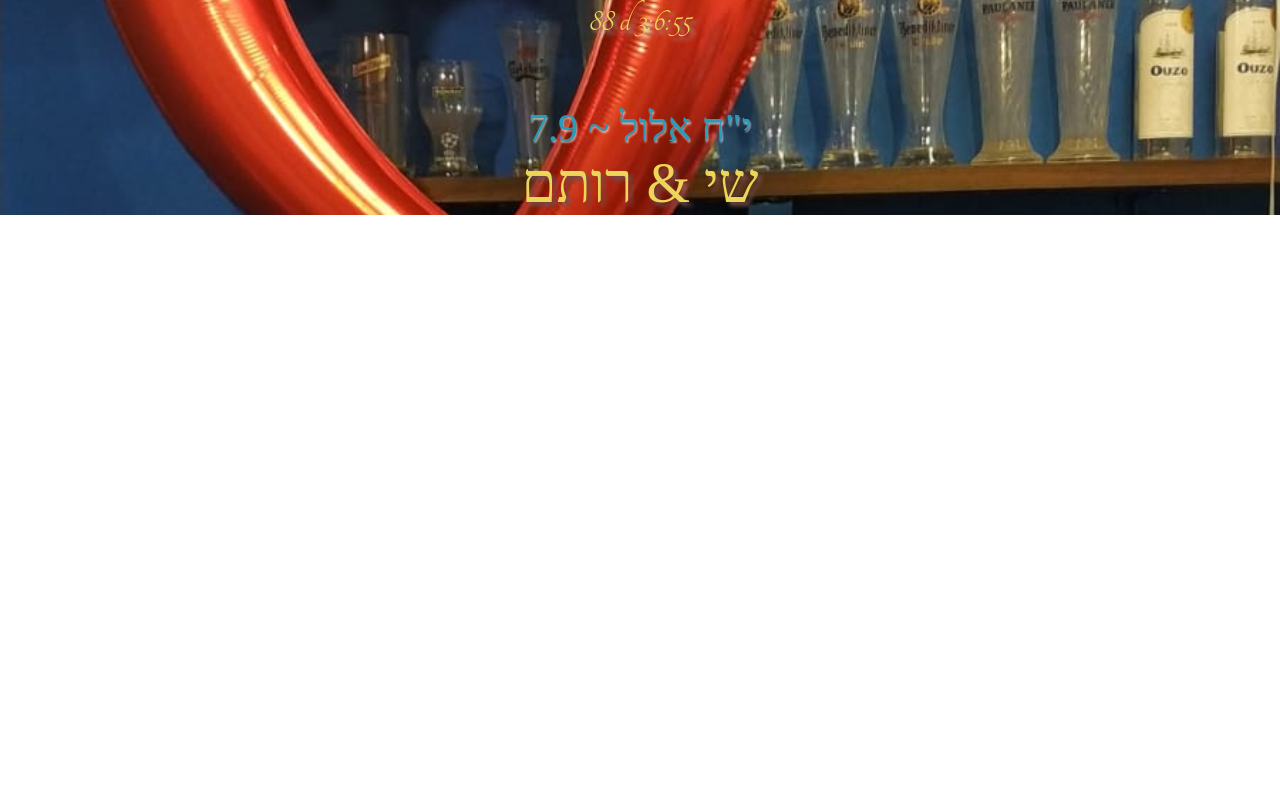
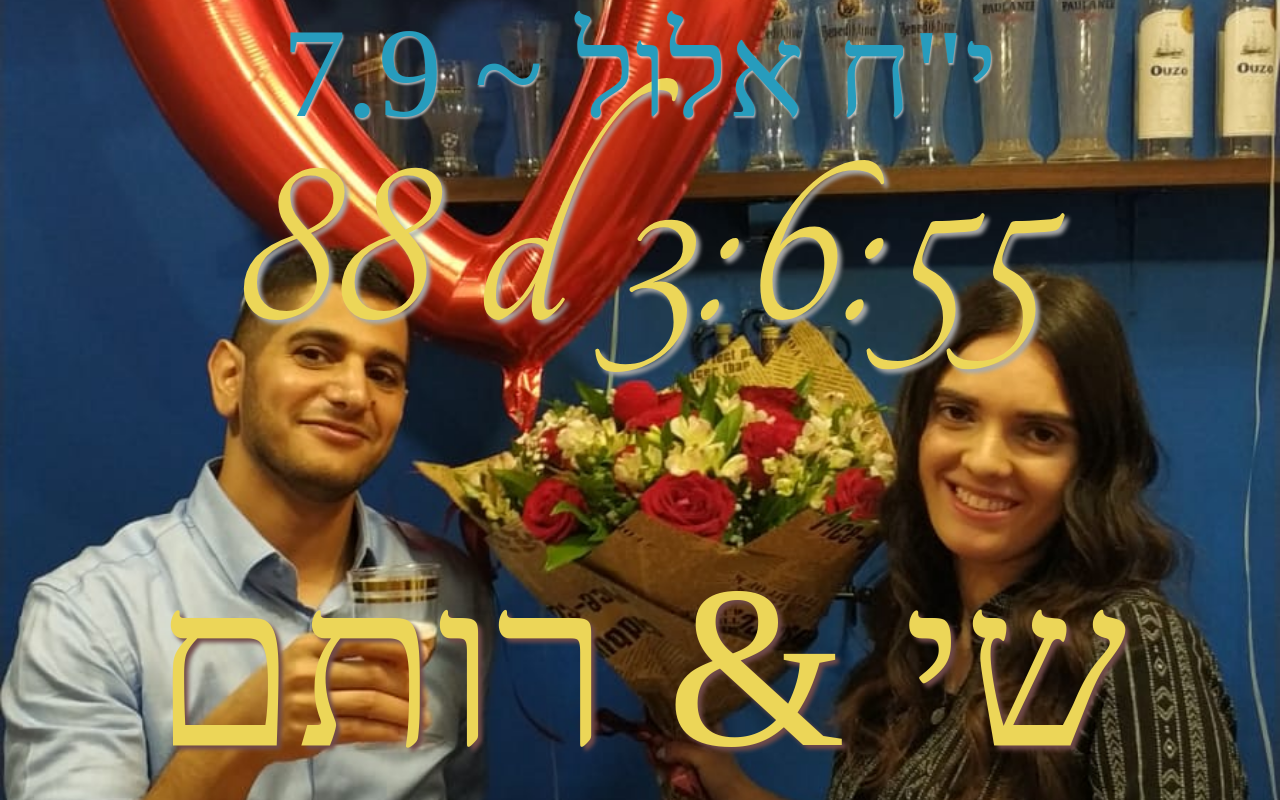
Before and after one commit to shaike310/Wedding, a React (Create React App) app: page / in a window 1280 px wide. Built offline with nearby package versions, Linux system fonts and the light colour scheme.

Commit message:
Eliya work

```diff
--- a/public/index.html
+++ b/public/index.html
@@ -24,7 +24,7 @@
       work correctly both with client-side routing and a non-root public URL.
       Learn how to configure a non-root public URL by running `npm run build`.
     -->
-    <title>React App</title>
+    <title>שי & רותם</title>
   </head>
   <body>
     <noscript>You need to enable JavaScript to run this app.</noscript>
--- a/src/App.css
+++ b/src/App.css
@@ -44,34 +44,21 @@ body > #root > div {
 
 
 
-
+/*
 
 .grid-container {
   display: grid;
   grid-template-rows: 80% 20% ;
   background-color: #2196F3;
   padding: 10px;
-}
+} */
 
 
-
+/*
 .grid-item {
   background-color: rgba(255, 255, 255, 0.8);
   border: 1px solid rgba(0, 0, 0, 0.8);
   padding: 20px;
   text-align: center;
 }
-
-
-
-.main-image{
-  background: center, url(assets/marriageTimerApp.jpeg);
-  background-color: black;
-  background-repeat: no-repeat;
-  background-size: 90%;
-  background-attachment: fixed;
-  background-position: 80% 20%;
-  background-size: cover;
-  background-position-x: center;
-  background-position-y: center;
-}
+ */
--- a/src/Marriage-Info.css
+++ b/src/Marriage-Info.css
@@ -1,23 +1,30 @@
 
-.text {
+  .text {
     font-family: Guttman Yad;
-    font-size: 250%;
+    font-size: 10vw;
     color: #279cbd;
     text-shadow: 1px 2px 2px rgba(252, 253, 253, 0.603);
     direction: rtl;
-    text-align: center;
+    position: absolute;
+    top: 0;
+    margin-top: auto;
+    right: 0;
+    left: 0;
+    margin-right: auto;
+    margin-left: auto;
   }
 
-  #urit-names {
+  #rotem-names {
     font-family: Guttman Yad;
-    font-size: 350%;
+    font-size: 18vw;
     direction: rtl;
-    text-align: center;
-    vertical-align: bottom;
     color: rgb(236, 214, 88);
     text-shadow: 4px 4px 4px rgb(112, 74, 74);
+    position: absolute;
+    bottom: 0;
+    margin-bottom: auto;
+    right: 0;
+    left: 0;
+    margin-right: auto;
+    margin-left: auto;
   }
-
-  .txt-comp {
-    margin-top: 5%;
-  }
--- a/src/Marriage-Info.jsx
+++ b/src/Marriage-Info.jsx
@@ -8,7 +8,7 @@ export const MarriageInfo = function   MarriageInfo() {
             <div class="text">
                 י"ח אלול ~ 7.9
             </div>
-            <div id="urit-names">
+            <div id="rotem-names">
                 שי & רותם
              </div>
         </div>
--- a/src/index.css
+++ b/src/index.css
@@ -15,3 +15,18 @@ code {
 body > #root > div {
   height: 100vh;
 }
+
+
+html{
+  background: center,  url("assets/marriageTimerApp.png");
+  background-color: black;
+  background-repeat: no-repeat;
+  background-size: 90%;
+  background-attachment: fixed;
+  background-position: 80% 20%;
+  background-size: cover;
+  background-position-x: center;
+  background-position-y: center;
+
+  overflow-y: hidden;
+}
--- a/src/marriage-data.css
+++ b/src/marriage-data.css
@@ -2,9 +2,24 @@
 
 
 .conuntdown-timer {
-    text-align: center;
+    /* text-align: center;
     font-size: 250%;
     font-family: 'Tangerine', serif;
     text-shadow: 4px 4px 4px #aaa;
+    color: rgb(236, 214, 88); */
+
+    text-align: center;
+    font-size: 25vw;
+    font-family: 'Tangerine', serif;
+    text-shadow: 4px 4px 4px #aaa;
     color: rgb(236, 214, 88);
+    position: absolute;
+    bottom: 0;
+    top: 10vh;
+    margin-bottom: auto;
+    margin-top: auto;
+    right: 0;
+    left: 0;
+    margin-right: auto;
+    margin-left: auto;
   }
```
Also changed, not shown: src/assets/marriageTimerApp.png (renamed from src/assets/marriageTimerApp.jpeg).
